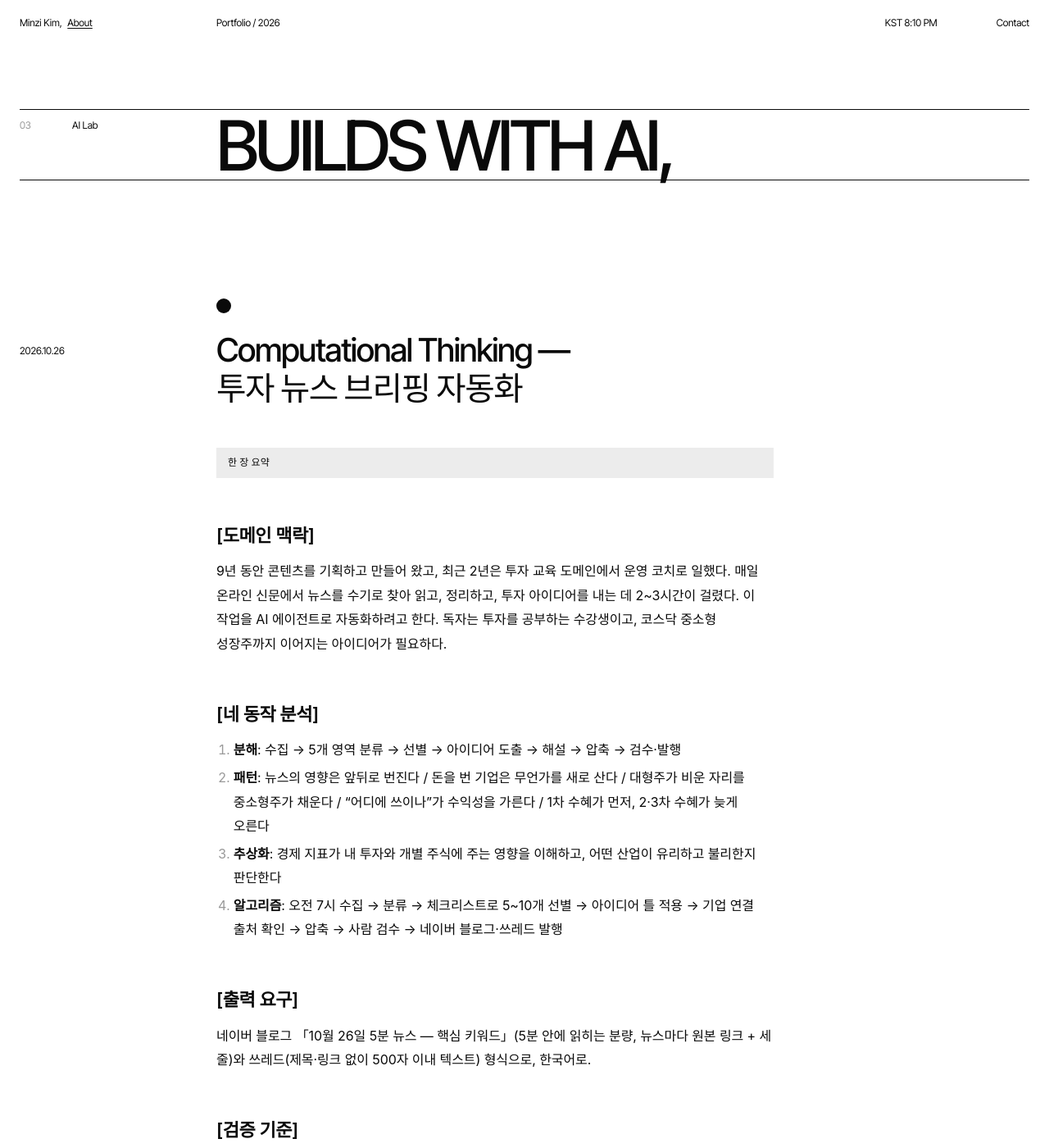
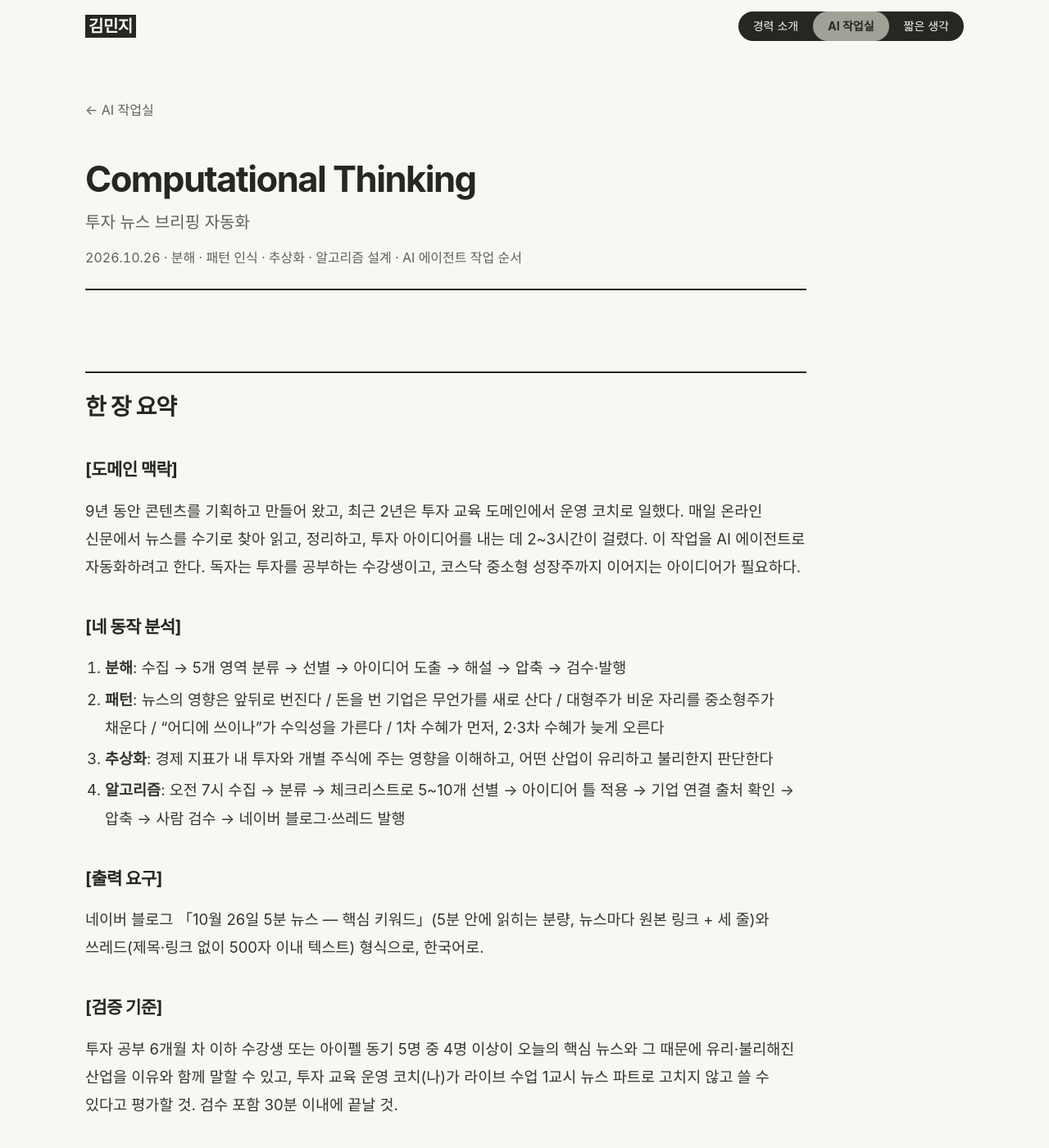
Before and after one commit to k-im-rose/k-im-rose.github.io, a Jekyll site: the page built from _posts/2026-10-26-computational-thinking.md, in a window 1280 px wide and 1400 px high. Shown: the whole window at 82% size. Built offline with Jekyll 4.4.1, drawn with Linux system fonts in a browser that asks for light colours; some web fonts are replaced; some of the changed text lies outside the part shown.

Commit message:
AI 작업실을 새 디자인으로 이전: 소개, 회사에서 쓸 수 있는 일, 작업 차례, 상세 글 레이아웃
Co-Authored-By: Claude Sonnet 5.5 <noreply@anthropic.com>

```diff
--- /dev/null
+++ b/_layouts/work.html
@@ -0,0 +1,18 @@
+---
+layout: cv
+---
+{% include cv-head.html active='ai' %}
+<main class="sheet">
+  <article class="thought work">
+    <p class="back"><a href="{{ '/ai-lab/' | relative_url }}">← AI 작업실</a></p>
+    {% assign parts = page.title | split: ' — ' %}
+    <h1>{{ parts[0] }}</h1>
+    {% if parts.size > 1 %}<p class="subtitle">{{ parts[1] }}</p>{% endif %}
+    <p class="meta">{{ page.date | date: "%Y.%m.%d" }}{% if page.tech %} · {{ page.tech }}{% endif %}</p>
+    <div class="thought-body">{{ content }}</div>
+  </article>
+  <footer class="foot">
+    <a href="{{ '/ai-lab/' | relative_url }}">← AI 작업실</a>
+    <a href="#top">맨 위로 ↑</a>
+  </footer>
+</main>
--- a/_posts/2026-10-26-computational-thinking.md
+++ b/_posts/2026-10-26-computational-thinking.md
@@ -1,8 +1,10 @@
 ---
-layout: post
+layout: work
 title: "Computational Thinking — 투자 뉴스 브리핑 자동화"
 date: 2026-10-26 09:00:00 +0900
 section: ai-lab
+tech: "분해 · 패턴 인식 · 추상화 · 알고리즘 설계 · AI 에이전트 작업 순서"
+summary: "매일 2~3시간 걸리는 뉴스 정리를 AI가 하는 칸과 사람이 하는 칸으로 나눈 설계"
 ---
 
 ## 한 장 요약
--- /dev/null
+++ b/ai-lab.html
@@ -0,0 +1,53 @@
+---
+layout: cv
+title: AI 작업실 — 김민지
+permalink: /ai-lab/
+---
+{% include cv-head.html active='ai' %}
+<main class="sheet">
+
+  <section class="chapter lab-intro">
+    <h2>AI 작업실</h2>
+    <div class="intro lab-line">
+      <p class="label">[지금 하는 공부]</p>
+      <div class="intro-body">
+        <p>모두의연구소 AI 에이전트 과정 3기(2026.10 – 2027.04)에서 바이브 코딩, 프롬프트 엔지니어링, 멀티 에이전트를 배우고 있다.</p>
+      </div>
+    </div>
+    <div class="intro lab-line">
+      <p class="label">[쓰는 도구]</p>
+      <div class="intro-body">
+        <p>Claude Code · Claude · ChatGPT · Gemini · ElevenLabs · Git · GitHub · Supabase · Render</p>
+      </div>
+    </div>
+    <div class="intro lab-line">
+      <p class="label">[할 수 있는 일]</p>
+      <div class="intro-body">
+        <p>필요한 도구를 기획하고, AI 코딩 도구와 함께 만들고, 배포해서 직접 쓰면서 고친다. 아래 작업은 모두 그렇게 만들었다.</p>
+      </div>
+    </div>
+  </section>
+
+  <section class="chapter" id="help">
+    <h2>회사에서 쓸 수 있는 일</h2>
+    <div class="row head-row"><b>문제</b><span>어떻게 푸는가</span><b class="yr">근거</b></div>
+    <div class="row"><b>매일 반복되는 조사·정리</b><span>하는 일을 단계로 쪼개 AI가 하는 칸과 사람이 확인하는 칸을 나눕니다. 매일 2~3시간 걸리던 뉴스 정리 작업으로 설계했습니다.</span><b class="yr"><a href="{% post_url 2026-10-26-computational-thinking %}">투자 뉴스 브리핑</a></b></div>
+    <div class="row"><b>사람이 다 확인하기 어려운 품질 점검</b><span>점검 기준서를 쓰고 그 기준으로 AI 검토 프롬프트를 만들었습니다. AI가 걸러 낸 구간만 사람이 직접 듣고 확인합니다. 실무에 적용했습니다.</span><b class="yr"><a href="{{ '/' | relative_url }}#anjihyang">경력 소개 사례 03</a></b></div>
+    <div class="row"><b>반복해서 찾고 잊어버리는 지식</b><span>쓰는 사람의 흐름에 맞춘 학습 서비스를 기획부터 배포까지 혼자 만들었습니다. 지금도 매일 쓰며 고칩니다.</span><b class="yr"><a href="{% post_url 2026-11-15-agmwo %}">아그뭐</a></b></div>
+    <div class="row"><b>현업 요구를 작은 도구로</b><span>요청을 말로 정리하고, 결과를 보고, 고쳐 달라고 하는 과정을 기록으로 남깁니다. 어떤 요청이 어떻게 반영됐는지 그대로 볼 수 있습니다.</span><b class="yr"><a href="{% post_url 2026-10-30-nyangi-ramen-shop %}">냥이의 라면가게</a></b></div>
+  </section>
+
+  <section class="chapter" id="works">
+    <h2>작업 차례</h2>
+    {% assign items = site.posts | where: "section", "ai-lab" %}
+    {% for post in items %}
+    {% assign parts = post.title | split: ' — ' %}
+    <a class="row work-row" href="{{ post.url | relative_url }}"><b>{{ parts[0] }}</b><span>// {{ post.tech }}<small>{{ post.summary }}</small></span><b class="yr">{{ post.date | date: "%Y.%m.%d" }}</b></a>
+    {% endfor %}
+  </section>
+
+  <footer class="foot">
+    <span>AI 작업실</span>
+    <a href="#top">맨 위로 ↑</a>
+  </footer>
+</main>
--- a/assets/css/cv.css
+++ b/assets/css/cv.css
@@ -425,3 +425,36 @@ html { scroll-padding-top: 84px; }
 .thought-body blockquote { margin: 1.8em 0; padding: 4px 0 4px 20px; border-left: 3px solid var(--sage); color: var(--ink); font-size: 1.05em; }
 .thought-body blockquote p { margin: 0 0 .5em; }
 .thought-body blockquote p:last-child { margin-bottom: 0; }
+
+/* ═════ AI 작업실 ═════ */
+.lab-intro .lab-line { border-top: 0; padding: 0 0 10px; }
+.lab-intro .lab-line .intro-body p { margin: 0; }
+.head-row { color: var(--soft); font-size: 15px; border-top: 1px solid var(--rule); }
+.head-row b { color: var(--soft); font-weight: 500; }
+.row .yr a { text-decoration: none; border-bottom: 1px solid var(--sand); }
+.row .yr a:hover { border-bottom-color: var(--ink); }
+.work-row small { display: block; margin-top: 4px; font-size: 16px; color: var(--soft); }
+a.work-row:hover small { color: #fff; }
+#help .row > span, #works .row > span { line-height: 1.6; }
+@media (max-width: 720px) { .row { grid-template-columns: 1fr; row-gap: 4px; } .row .yr { text-align: left; } }
+
+/* ═════ AI 작업 상세 글 ═════ */
+.thought.work { max-width: 880px; }
+.thought .subtitle { margin: 10px 0 0; font-size: 20px; color: var(--soft); line-height: 1.5; }
+.work .thought-body h2 { margin: 2.4em 0 .8em; padding-top: 22px; border-top: 2px solid var(--ink); font-size: 28px; font-weight: 700; }
+.work .thought-body h3 { margin: 1.8em 0 .6em; font-size: 21px; font-weight: 700; letter-spacing: -0.03em; color: var(--ink); }
+.work .thought-body h4 { margin: 1.6em 0 .5em; font-size: 18px; font-weight: 700; color: var(--ink); }
+.work .thought-body ul, .work .thought-body ol { margin: 0 0 1.1em; padding-left: 1.3em; }
+.work .thought-body li { margin-bottom: 4px; }
+.work .thought-body hr { height: 24px; margin: 0; border: 0; }
+.work .thought-body code { font-size: .9em; padding: 1px 6px; background: #ecebe4; border-radius: 3px; }
+.work .thought-body pre { overflow-x: auto; margin: 0 0 1.4em; padding: 16px 18px; background: #ecebe4; border-radius: 6px; font-size: 14.5px; line-height: 1.6; }
+.work .thought-body pre code { padding: 0; background: none; }
+.work .thought-body table { display: block; width: 100%; overflow-x: auto; margin: 8px 0 2em; border-collapse: collapse; font-size: 16px; line-height: 1.6; }
+.work .thought-body th, .work .thought-body td { padding: 10px 16px 10px 0; border-bottom: 1px solid var(--rule); text-align: left; vertical-align: top; }
+.work .thought-body th { font-size: 14.5px; font-weight: 600; color: var(--soft); border-bottom-color: var(--ink); white-space: nowrap; }
+.work .thought-body .game-embed { margin: 0 0 12px; border: 1px solid var(--rule); background: #ecebe4; }
+.work .thought-body .game-embed iframe { display: block; width: 100%; height: min(78vh, 760px); border: 0; }
+.work .thought-body .game-links { margin: 0 0 40px; font-size: 15px; color: var(--soft); }
+.work .thought-body .shot { margin: 24px 0 36px; }
+.work .thought-body .shot img { border: 1px solid var(--hair); border-radius: 8px; }
```
Also changed, not shown: _posts/2026-10-30-nyangi-ramen-shop.md (+3 -1 lines), _posts/2026-11-15-agmwo.md (+3 -1 lines), ai-lab.md (deleted, +0 -6 lines).
